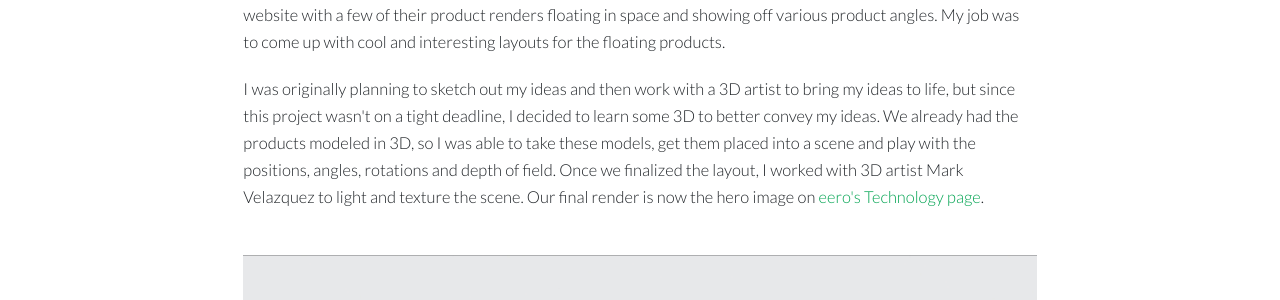
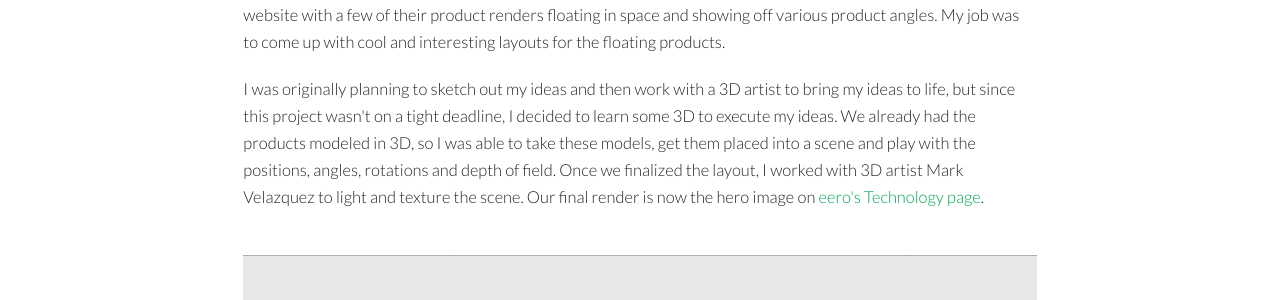
Before and after one commit to shannonchu/shannonchu.github.io, a Jekyll site: the page built from pages/eero-tech.html, in a window 1280 px wide. Shown: the part 883-1183 px from the top of the page. Built offline with Jekyll 4.4.1, drawn with Linux system fonts in a browser that asks for light colours; nearby versions of some CDN libraries.

Commit message:
edit eero tech page

```diff
--- a/pages/eero-tech.html
+++ b/pages/eero-tech.html
@@ -10,7 +10,7 @@ layout: default
       For the launch of their new products, the eero 6 and eero Pro 6, eero wanted stylized product imagery for their website with a few of their product renders floating in space and showing off various product angles. My job was to come up with cool and interesting layouts for the floating products.
     </p>
     <p>
-      I was originally planning to sketch out my ideas and then work with a 3D artist to bring my ideas to life, but since this project wasn't on a tight deadline, I decided to learn some 3D to better convey my ideas. We already had the products modeled in 3D, so I was able to take these models, get them placed into a scene and play with the positions, angles, rotations and depth of field. Once we finalized the layout, I worked with 3D artist Mark Velazquez to light and texture the scene. Our final render is now the hero image on <a href="http://eero.com/technology" class="links">eero's Technology page</a>.
+      I was originally planning to sketch out my ideas and then work with a 3D artist to bring my ideas to life, but since this project wasn't on a tight deadline, I decided to learn some 3D to execute my ideas. We already had the products modeled in 3D, so I was able to take these models, get them placed into a scene and play with the positions, angles, rotations and depth of field. Once we finalized the layout, I worked with 3D artist Mark Velazquez to light and texture the scene. Our final render is now the hero image on <a href="http://eero.com/technology" class="links">eero's Technology page</a>.
     </p>
     <img src="/images/eero/Eero_AndyTown_sRGB_Text_v012.jpg" class="img-fluid"/>
     <img src="/images/eero/Eero_EdenTown_sRGB_v018.jpg" class="img-fluid"/>
```
